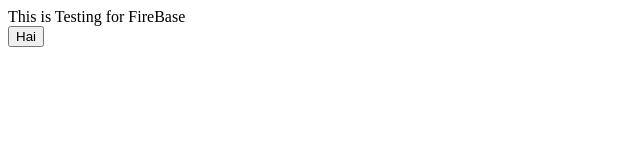
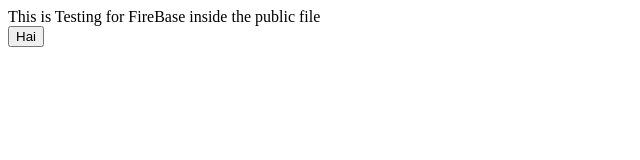
Before and after one commit to Rishikathron/FireBase_DeployTest, a plain HTML site: page Hosting/Public/index.html in a window 1280 px wide. Shown: the whole page, without its empty margins (0-640 px from the left). Drawn offline with Linux system fonts and the light colour scheme.

Commit message:
Folder Structure Changes

```diff
--- a/index.html
+++ b/Hosting/Public/index.html
@@ -5,7 +5,7 @@
     <title>Document</title>
 </head>
 <body>
-    <div>This is Testing for FireBase</div>
+    <div>This is Testing for FireBase inside the public file</div>
     <div><button>Hai</button></div>
 </body>
 </html>
```
